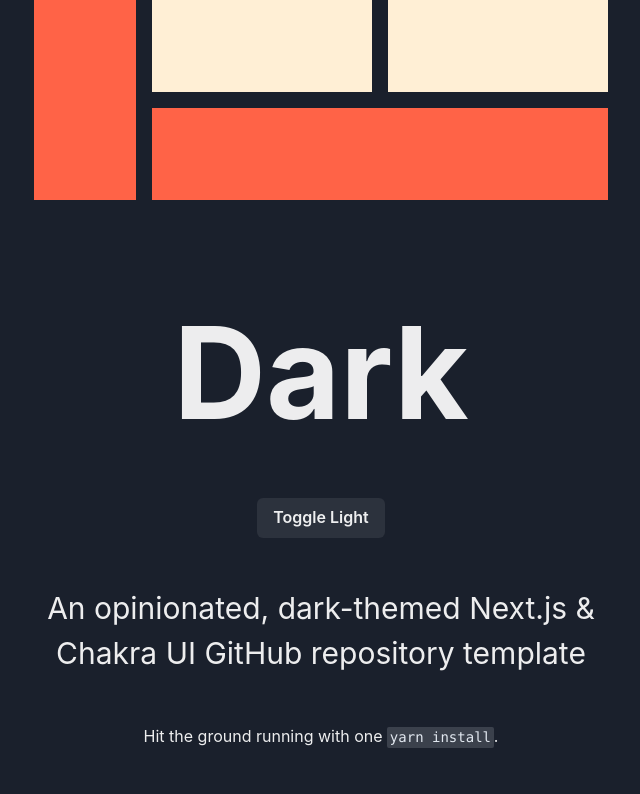
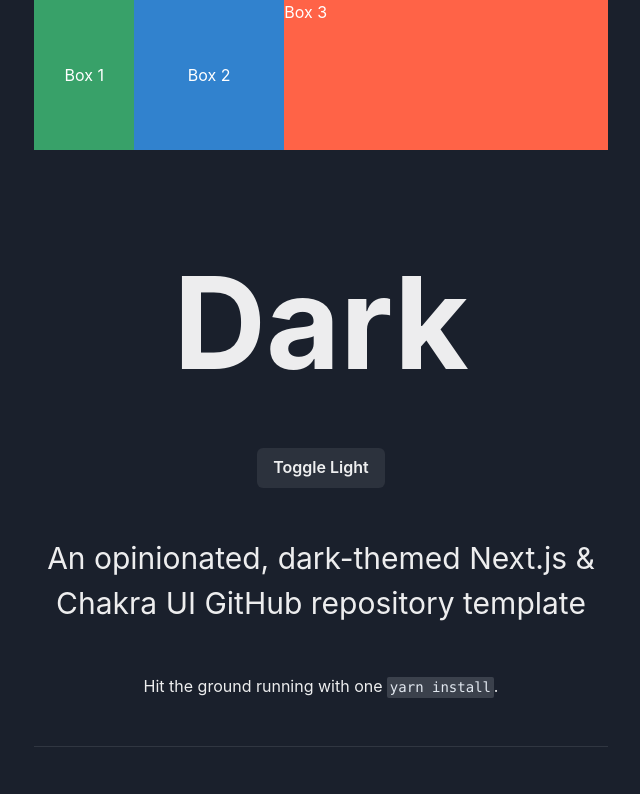
Before and after one commit to kahlil/helipad-ui, a Next.js app: page / in a window 1280 px wide. Shown: the top 794 px of the page, without its empty margins (319-959 px from the left). Built offline with nearby package versions, Linux system fonts and the light colour scheme.

Commit message:
small test

```diff
--- a/pages/index.tsx
+++ b/pages/index.tsx
@@ -20,25 +20,26 @@
   Box,
   Divider,
   useColorMode,
-  Grid,
-  GridItem,
+  Center,
+  Square,
+  Text,
 } from '@chakra-ui/react'
 
 function Home() {
   const { colorMode, toggleColorMode } = useColorMode()
   return (
     <Container>
-      <Grid
-        h="200px"
-        templateRows="repeat(2, 1fr)"
-        templateColumns="repeat(5, 1fr)"
-        gap={4}
-      >
-        <GridItem rowSpan={2} colSpan={1} bg="tomato" />
-        <GridItem colSpan={2} bg="papayawhip" />
-        <GridItem colSpan={2} bg="papayawhip" />
-        <GridItem colSpan={4} bg="tomato" />
-      </Grid>
+      <Flex color="white">
+        <Center w="100px" bg="green.500">
+          <Text>Box 1</Text>
+        </Center>
+        <Square bg="blue.500" size="150px">
+          <Text>Box 2</Text>
+        </Square>
+        <Box flex="1" bg="tomato">
+          <Text>Box 3</Text>
+        </Box>
+      </Flex>
 
       <VStack my={24} spacing={12}>
         <Heading as="h1" fontSize="9xl" textAlign="center">
```
